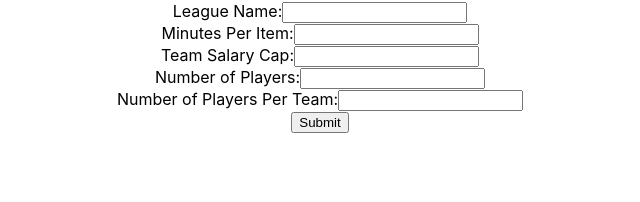
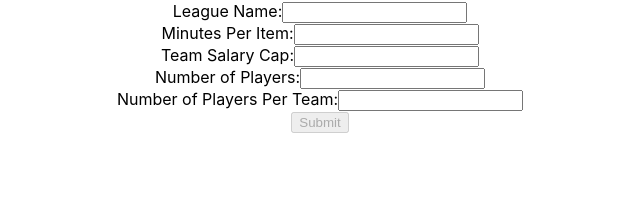
Before and after one commit to rhrussell/calcutta, a React (Create React App) app: page / in a window 1280 px wide. Shown: the part 81-283 px from the top of the page, without its empty margins (320-960 px from the left). Built offline with nearby package versions, Linux system fonts and the light colour scheme.

Commit message:
Fixed to where the form's buttons are disabled if inputs are empty

```diff
--- a/src/league-form/league-form.tsx
+++ b/src/league-form/league-form.tsx
@@ -19,6 +19,8 @@ function LeagueForm({ onSubmit }: { onSubmit: () => void }) {
   });
 
   const { setNumberOfPlayers } = useNumberOfPlayers();
+
+  const isAnyInputEmpty = Object.values(formData).some(value => value.trim() === '');
 
   const handleChange = (e: React.ChangeEvent<HTMLInputElement>) => {
     const { name, value } = e.target;
@@ -88,7 +90,7 @@ function LeagueForm({ onSubmit }: { onSubmit: () => void }) {
         />
       </label>
       <br></br>
-      <button type="submit">Submit</button>
+      <button type="submit" disabled={isAnyInputEmpty}>Submit</button>
     </form>
   );
 };
--- a/src/teams-form/teams-form.tsx
+++ b/src/teams-form/teams-form.tsx
@@ -17,6 +17,8 @@ function TeamsForm() {
     setPlayerName('');
   };
 
+  const isPlayerNameEmpty = playerName.trim() === '';
+
   const handleSubmit = () => {
     console.log(players);
   };
@@ -30,7 +32,7 @@ function TeamsForm() {
         onChange={(e) => setPlayerName(e.target.value)}
       />
       <br></br>
-      <button onClick={handleAddPlayer} disabled={isMaxPlayersReached}>Add Player</button> <button onClick={handleSubmit}>Submit</button>
+      <button onClick={handleAddPlayer} disabled={isMaxPlayersReached || isPlayerNameEmpty}>Add Player</button> <button onClick={handleSubmit} disabled={!isMaxPlayersReached}>Submit</button>
       {players.length > 0 && (
         <>
           <h2>Player List</h2>
```
